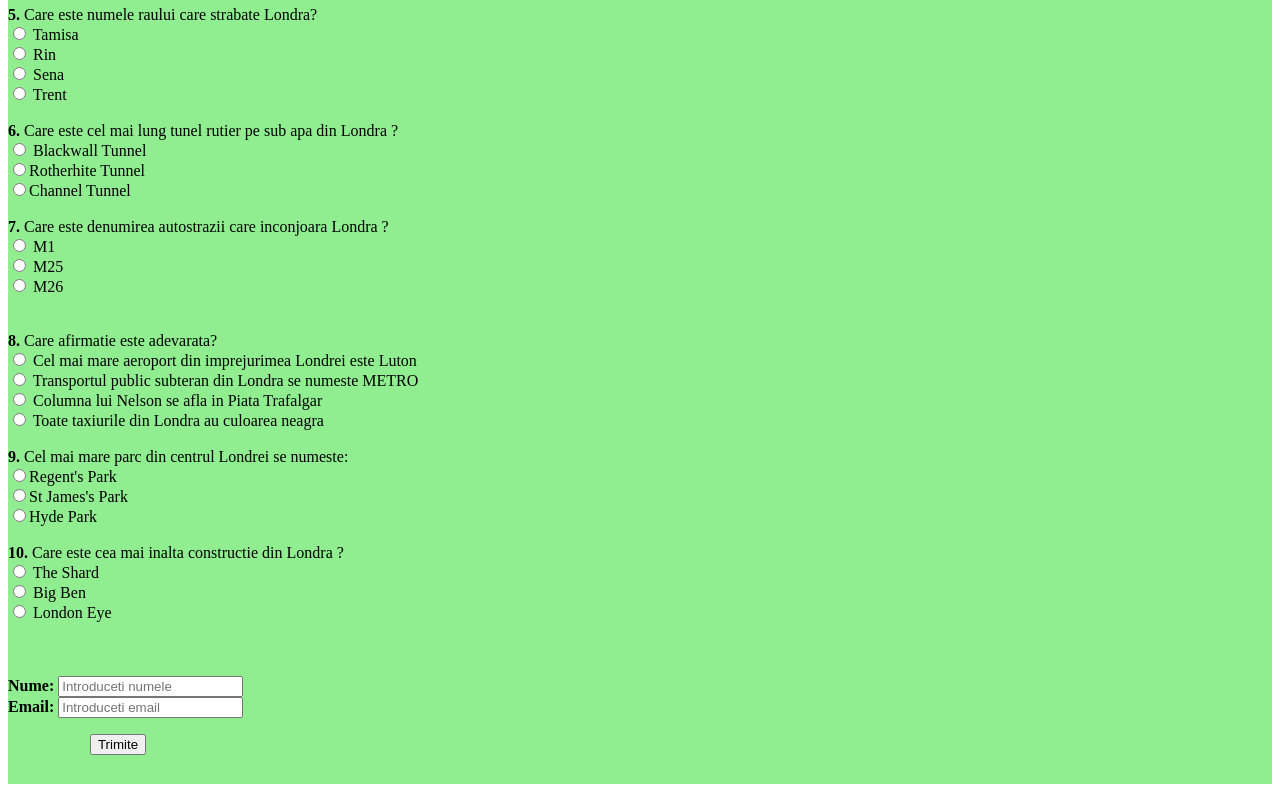
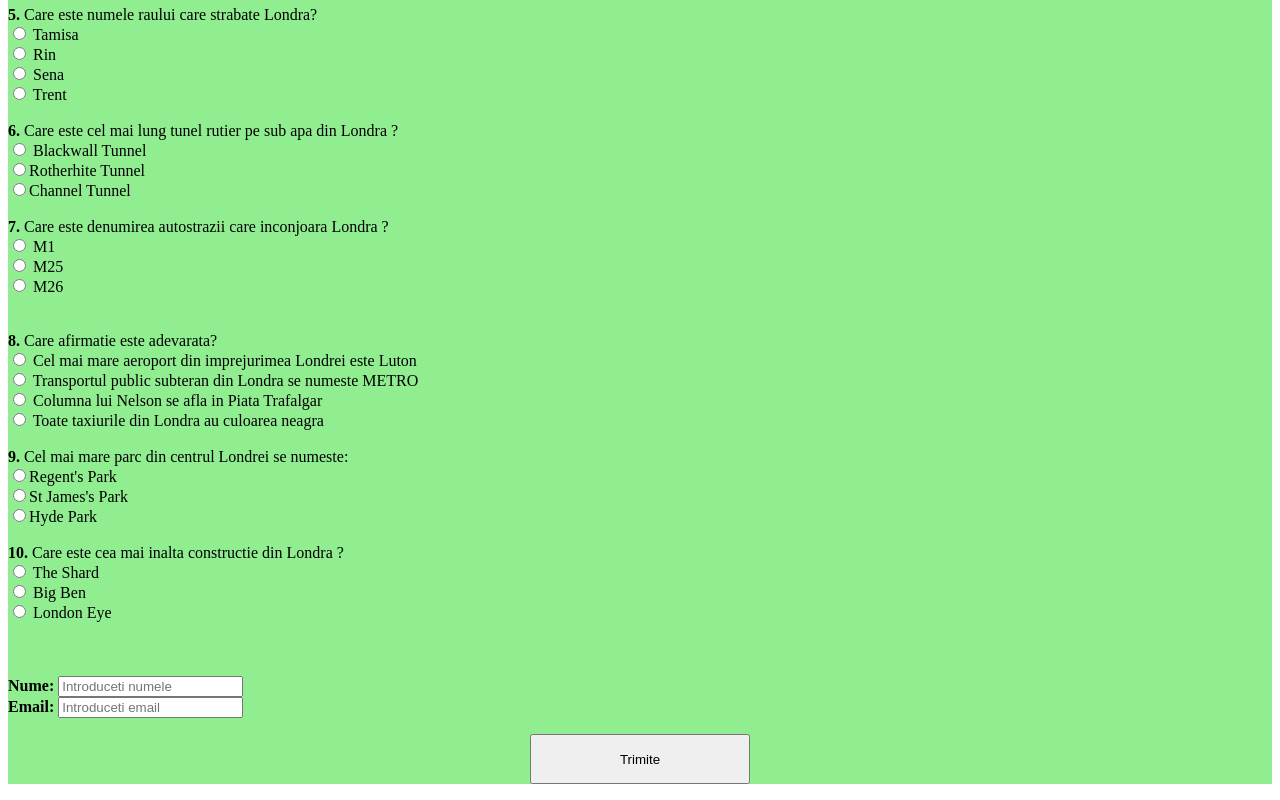
Before and after one commit to addyionut/Quiz, a plain HTML site: page index.html in a window 1280 px wide. Shown: the part 521-1321 px from the top of the page. Drawn offline with Linux system fonts and the light colour scheme.

Commit message:
Update index.html

```diff
--- a/index.html
+++ b/index.html
@@ -82,8 +82,8 @@
 			<form action="test_fulger.php" method="post">
 				<b>Nume: </b><input type="text" placeholder="Introduceti numele" name="nume"><br>
 				<b>Email: </b><input type="email" placeholder="Introduceti email" name="email"><br>
-				<p style="text-align:center; height:50px; width:220px;">
-				    <input type = "submit" name="buton" value="Trimite"> <BR>
+				<p style="text-align:center;">
+				    <input type = "submit" name="buton" value="Trimite" style="text-align:center; height:50px; width:220px;"> <BR>
 				</p>
 			</form>
 		</body>
```
